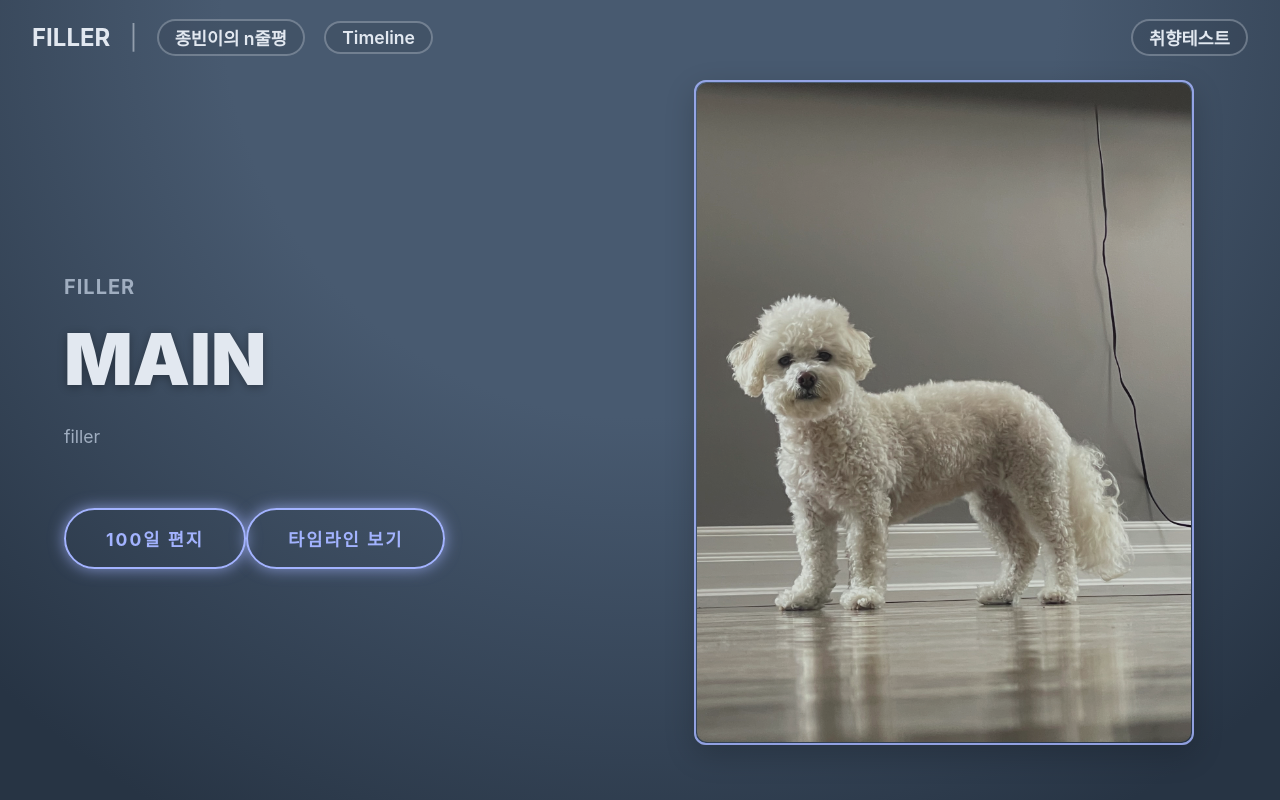
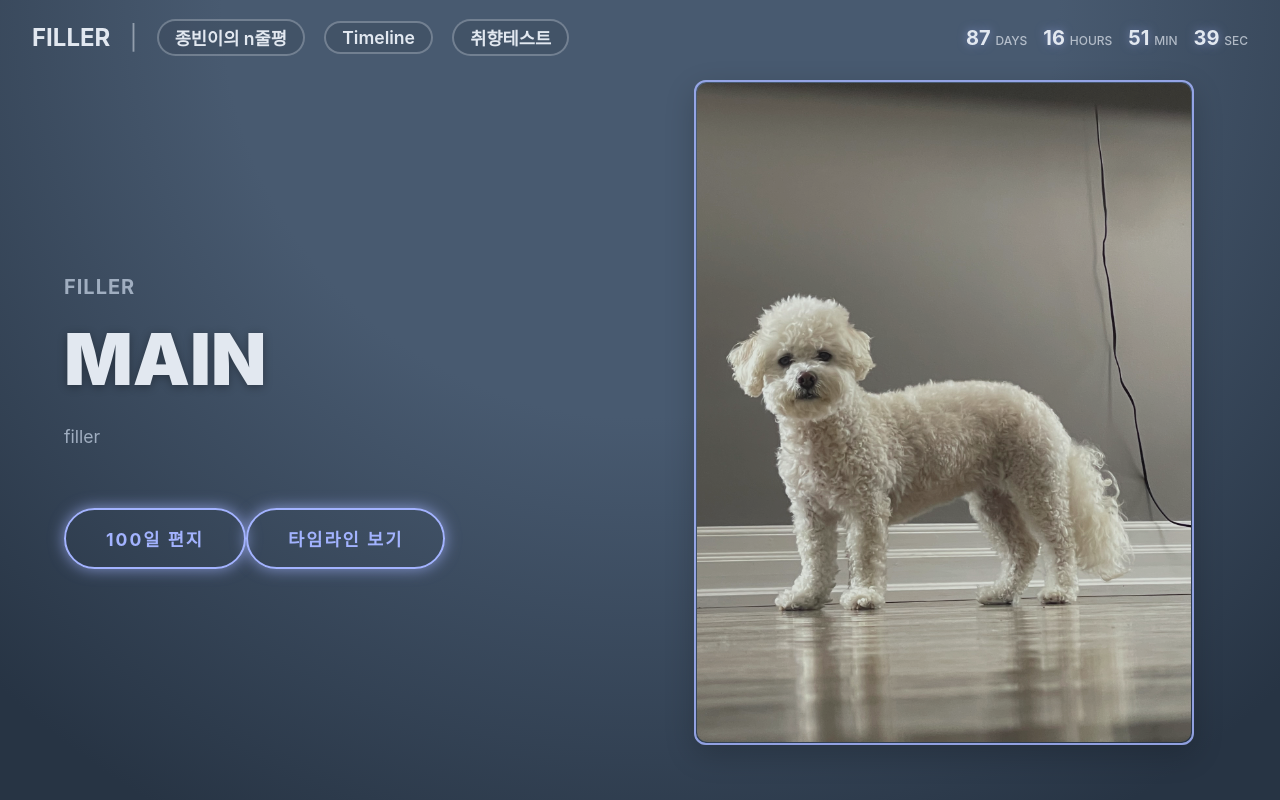
Before and after one commit to jblee0310/Web, a React (Vite) app: page / in a window 1280 px wide. Shown: the top 800 px of the page. Built offline with nearby package versions, Linux system fonts and the light colour scheme.

Commit message:
added timer

```diff
--- a/src/App.jsx
+++ b/src/App.jsx
@@ -29,6 +29,8 @@ function App() {
         {/* { <Route path="/" element={<StoryPage />} /> } */}
         <Route path="/n줄평" element={<NGridPage />} /> {/* <-- ADD ROUTE */}
         <Route path="/our-preference" element={<DiscoveryPage />} />
+        <Route path="/timeline" element={<HomePage />} />
+
 
 
       </Routes>
--- /dev/null
+++ b/src/components/CountUp.css
@@ -0,0 +1,34 @@
+/* In src/components/CountUpTimer.css */
+
+.countup-timer {
+  display: flex;
+  gap: 1rem; /* Space between days, hours, etc. */
+  /* background-color: rgba(0, 0, 0, 0.2); /* A subtle dark background */
+  /* padding: 0.5rem 1rem;
+  border-radius: 8px;
+  border: 1px solid rgba(226, 232, 240, 0.1); Very subtle border */
+}
+
+.time-block {
+  display: flex;
+  align-items: baseline; /* Aligns the number and the label nicely */
+  gap: 0.3rem;
+  color: #E2E8F0; /* Your off-white text color */
+}
+
+.time-value {
+  font-size: 1.25rem;
+  font-weight: 700;
+  line-height: 1;
+  color: #E2E8F0; /* Keep the bright text color */
+
+  /* --- ADD THIS LINE FOR A SUBTLE GLOW --- */
+  text-shadow: 0 0 10px rgba(163, 179, 255, 0.5); /* A soft blue-white glow */
+}
+
+.time-label {
+  font-size: 0.75rem;
+  font-weight: 500;
+  opacity: 0.7; /* Makes the label less prominent than the number */
+  text-transform: uppercase;
+}
--- /dev/null
+++ b/src/components/CountUp.jsx
@@ -0,0 +1,67 @@
+// In src/components/CountUpTimer.jsx
+
+import { useState, useEffect } from 'react';
+import './CountUp.css';
+
+// The component receives the anniversary date as a "prop"
+function CountUpTimer({ startDate }) {
+
+  // A function to calculate the time elapsed
+  const calculateTimeElapsed = () => {
+    // The '+' converts the date objects to numbers (milliseconds)
+    const difference = +new Date() - +new Date(startDate);
+    let timeElapsed = {};
+
+    if (difference > 0) {
+      timeElapsed = {
+        days: Math.floor(difference / (1000 * 60 * 60 * 24)),
+        hours: Math.floor((difference / (1000 * 60 * 60)) % 24),
+        minutes: Math.floor((difference / 1000 / 60) % 60),
+        seconds: Math.floor((difference / 1000) % 60),
+      };
+    }
+    return timeElapsed;
+  };
+
+  // Set up state to hold the calculated time
+  const [timeElapsed, setTimeElapsed] = useState(calculateTimeElapsed());
+
+  // Set up an effect to run a timer that updates the state every second
+  useEffect(() => {
+    const timer = setInterval(() => {
+      setTimeElapsed(calculateTimeElapsed());
+    }, 1000); // Update every second
+
+    // Cleanup function to clear the timer when the component is unmounted
+    return () => clearInterval(timer);
+  }, [startDate]); // Rerun effect if the start date ever changes
+
+  return (
+    <div className="countup-timer">
+      {timeElapsed.days !== undefined ? (
+        <>
+          <div className="time-block">
+            <span className="time-value">{timeElapsed.days}</span>
+            <span className="time-label">days</span>
+          </div>
+          <div className="time-block">
+            <span className="time-value">{timeElapsed.hours}</span>
+            <span className="time-label">hours</span>
+          </div>
+          <div className="time-block">
+            <span className="time-value">{timeElapsed.minutes}</span>
+            <span className="time-label">min</span>
+          </div>
+          <div className="time-block">
+            <span className="time-value">{timeElapsed.seconds}</span>
+            <span className="time-label">sec</span>
+          </div>
+        </>
+      ) : (
+        <span>Loading...</span>
+      )}
+    </div>
+  );
+}
+
+export default CountUpTimer;
--- a/src/components/Header.css
+++ b/src/components/Header.css
@@ -93,3 +93,7 @@
   /* This tells this specific button to take all available space to its left */
   margin-left: auto;
 }
+
+.timer-container {
+  margin-left: auto;
+}
--- a/src/components/Header.jsx
+++ b/src/components/Header.jsx
@@ -1,8 +1,11 @@
 // In src/components/Header.jsx
 
 import './Header.css';
+import CountUpTimer from './CountUp';
 
 function Header() {
+  const anniversaryDate = "2025-04-06T23:30:00"; // <--- IMPORTANT: CHANGE THIS DATE!
+
   return (
     <header className="main-header">
       {/* --- Left-Side Group --- */}
@@ -10,13 +13,17 @@ function Header() {
       <a href=".">FILLER</a>
       <span className="nav-separator">|</span>
 
+
       {/* Give 'x' and 'y' a common class for styling */}
       <a href="/n줄평" className="nav-button">종빈이의 n줄평</a>
-      <a href="#timeline" className="nav-button">Timeline</a>
+      <a href="/timeline" className="nav-button">Timeline</a>
 
       {/* --- Right-Side Item --- */}
       {/* Give 'z' the common class AND a special class for positioning */}
-      <a href="/our-preference" className="nav-button nav-item-right">취향테스트</a>
+      <a href="/our-preference" className="nav-button">취향테스트</a>
+      <div className="timer-container">
+        <CountUpTimer startDate={anniversaryDate} />
+      </div>
     </header>
   );
 }
```
